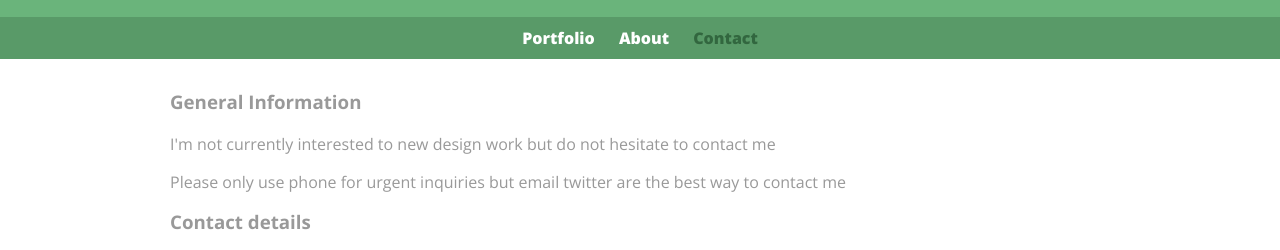
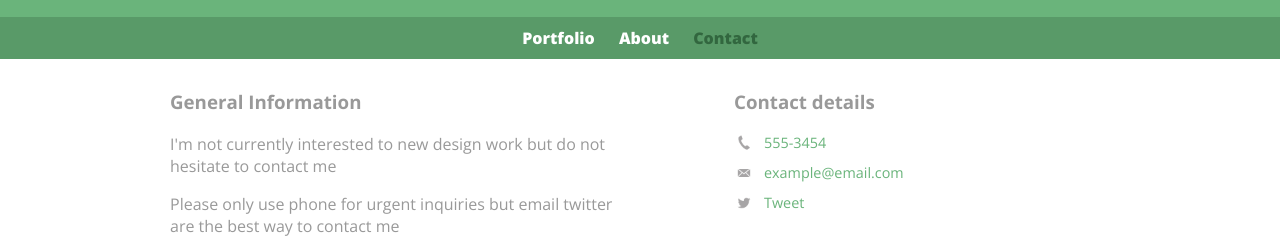
Before and after one commit to Gilru/front_end, a plain HTML site: page personal website/contact.html in a window 1280 px wide. Shown: the part 72-322 px from the top of the page. Drawn offline with nearby package versions, Linux system fonts and the light colour scheme.

Commit message:
responsive desktop and phone resolution fixed

```diff
--- a/personal website/contact.html
+++ b/personal website/contact.html
@@ -6,6 +6,7 @@
     <link rel="stylesheet" href="css/normalize.css"/>
     <link href='http://fonts.googleapis.com/css?family=Changa+One|Open+Sans:400italic,700italic,400,700,800' rel='stylesheet' type='text/css'>
     <link rel="stylesheet" href="css/main.css"/>
+    <link rel="stylesheet" href="css/responsive.css"/>
 </head>
 <body>
 
@@ -27,7 +28,7 @@
 
 <!--===========================Section Picture Gallery=================================-->
 <div id="wrapper">
-    <section>
+    <section id="primary">
         <h3> General Information</h3>
         <p> I'm not currently interested to new design work but do not hesitate
         to contact me </p>
@@ -35,7 +36,7 @@
         are the best way to contact me</p>
     </section>
 
-    <section>
+    <section id="secondary">
 
         <h3>Contact details</h3>
         <ul class="contact-info">
--- /dev/null
+++ b/personal website/css/responsive.css
@@ -0,0 +1,28 @@
+@media screen and (min-width: 480px) {
+    /*********************************
+     TWO COLUMNS LAYOUT
+    *********************************/
+
+    #primary {
+        width: 50%;
+        float: left;
+    }
+
+    #secondary {
+        width: 40%;
+        float: right;
+    }
+
+    #gallery li {
+        width: 28%;
+    }
+/*====================here we solve the problem================= */
+    #gallery li:nth-child(4n) {
+        clear: left;
+    }
+}
+
+
+@media screen and (min-width: 660px) {
+
+}
```
Also changed, not shown: personal website/about.html (+1 -0 lines), personal website/index.html (+1 -0 lines).
